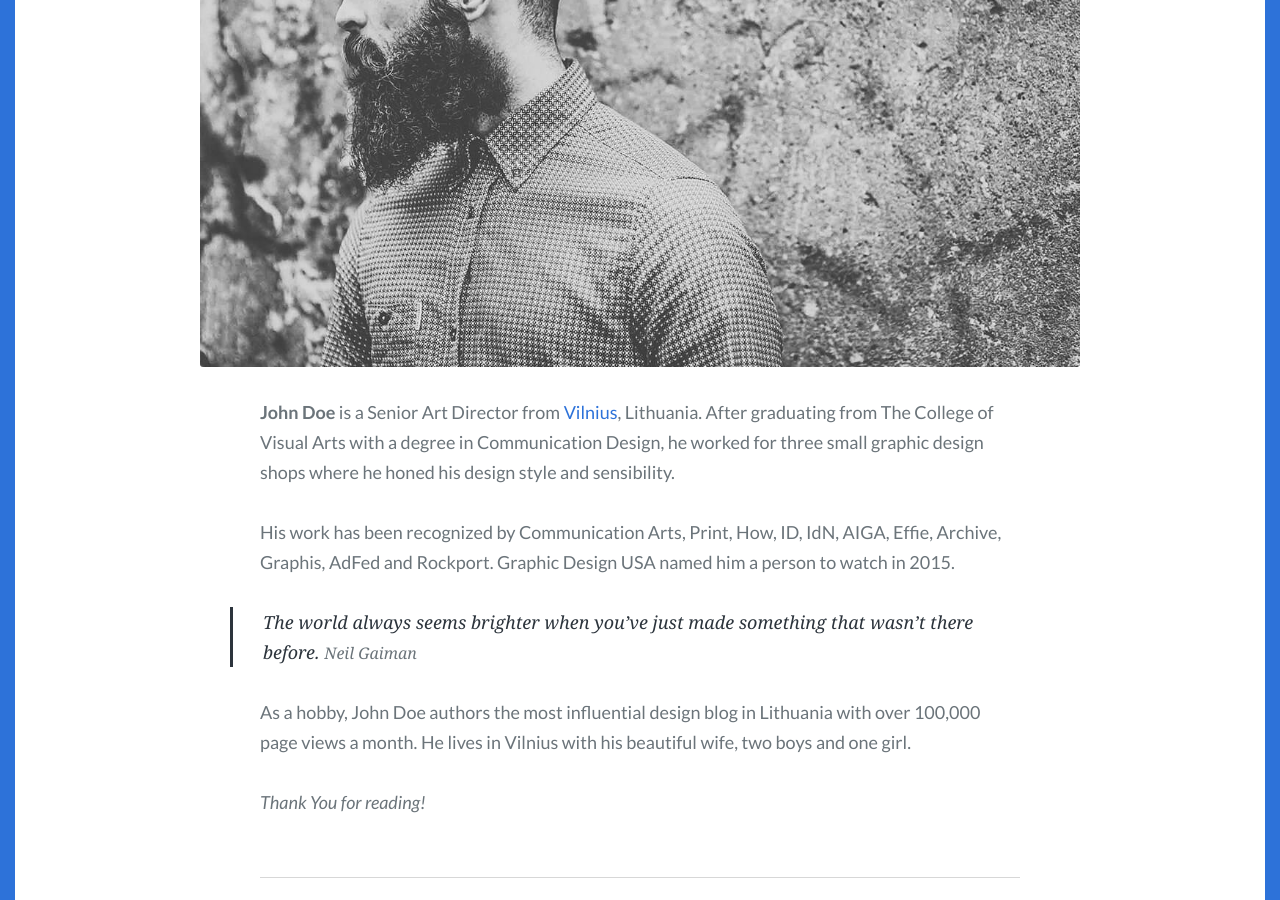
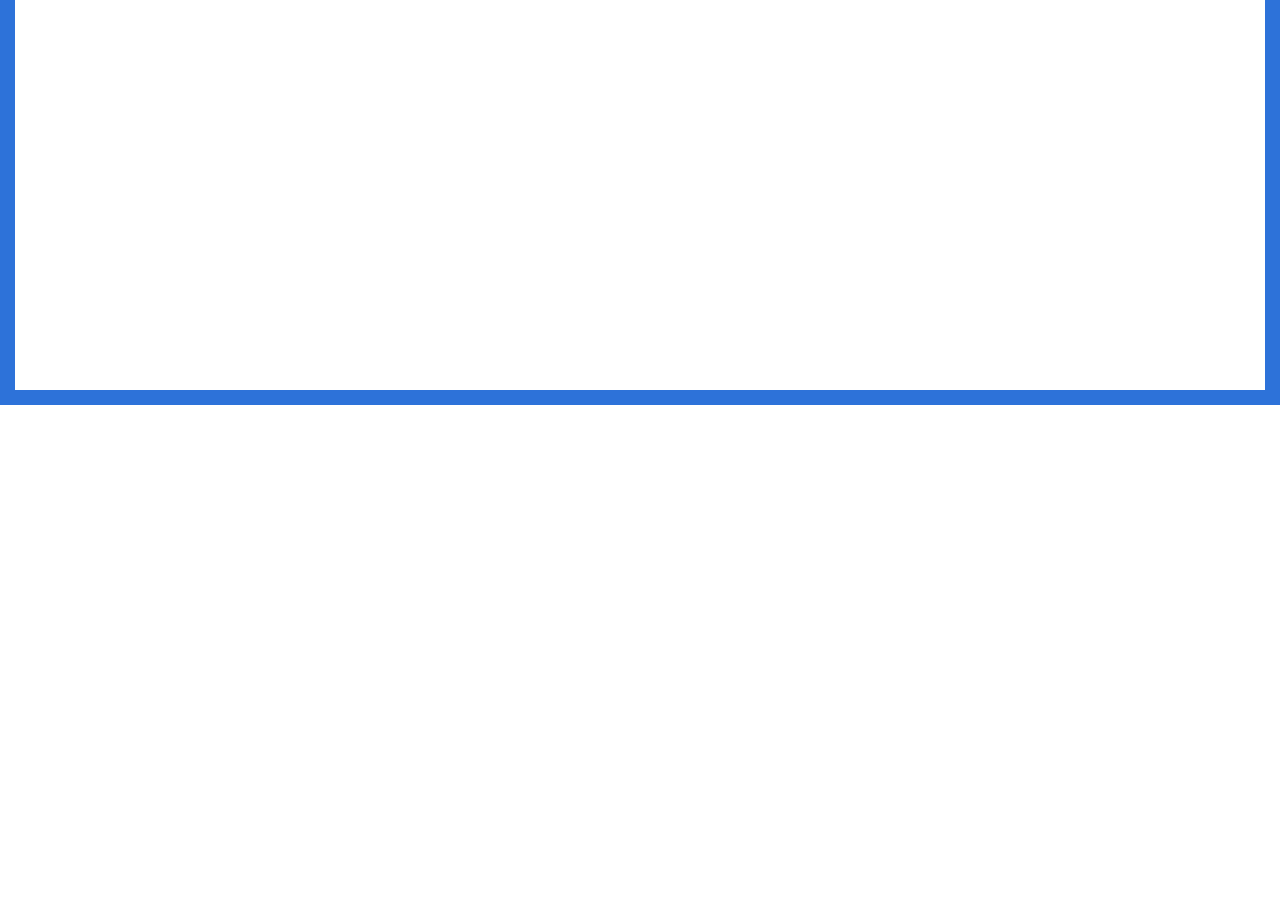
Before and after one commit to foxdocs/blogs, a Jekyll site: the page built from about.md, in a window 1280 px wide and 900 px high, scrolled down 495 px. Built offline with Jekyll 4.4.1, drawn with Linux system fonts in a browser that asks for light colours; some web fonts are replaced; after the commit the page ends 900 px from its top, so only the background shows below that.

Commit message:
Remove content from about.md
Removed the content about John Doe from the about page.

```diff
--- a/about.md
+++ b/about.md
@@ -2,15 +2,6 @@
 layout: page
 title: About this blog
 description: An optional about page for Scriptor Jekyll theme
-feature_image: images/about.jpg
+feature_image:
 ---
-
-**John Doe** is a Senior Art Director from [Vilnius](https://en.wikipedia.org/wiki/Vilnius), Lithuania. After graduating from The College of Visual Arts with a degree in Communication Design, he worked for three small graphic design shops where he honed his design style and sensibility.
-
-His work has been recognized by Communication Arts, Print, How, ID, IdN, AIGA, Effie, Archive, Graphis, AdFed and Rockport. Graphic Design USA named him a person to watch in 2015.
-
->The world always seems brighter when you’ve just made something that wasn’t there before. <cite>Neil Gaiman</cite>
-
-As a hobby, John Doe authors the most influential design blog in Lithuania with over 100,000 page views a month. He lives in Vilnius with his beautiful wife, two boys and one girl.
-
 *Thank You for reading!*
```
